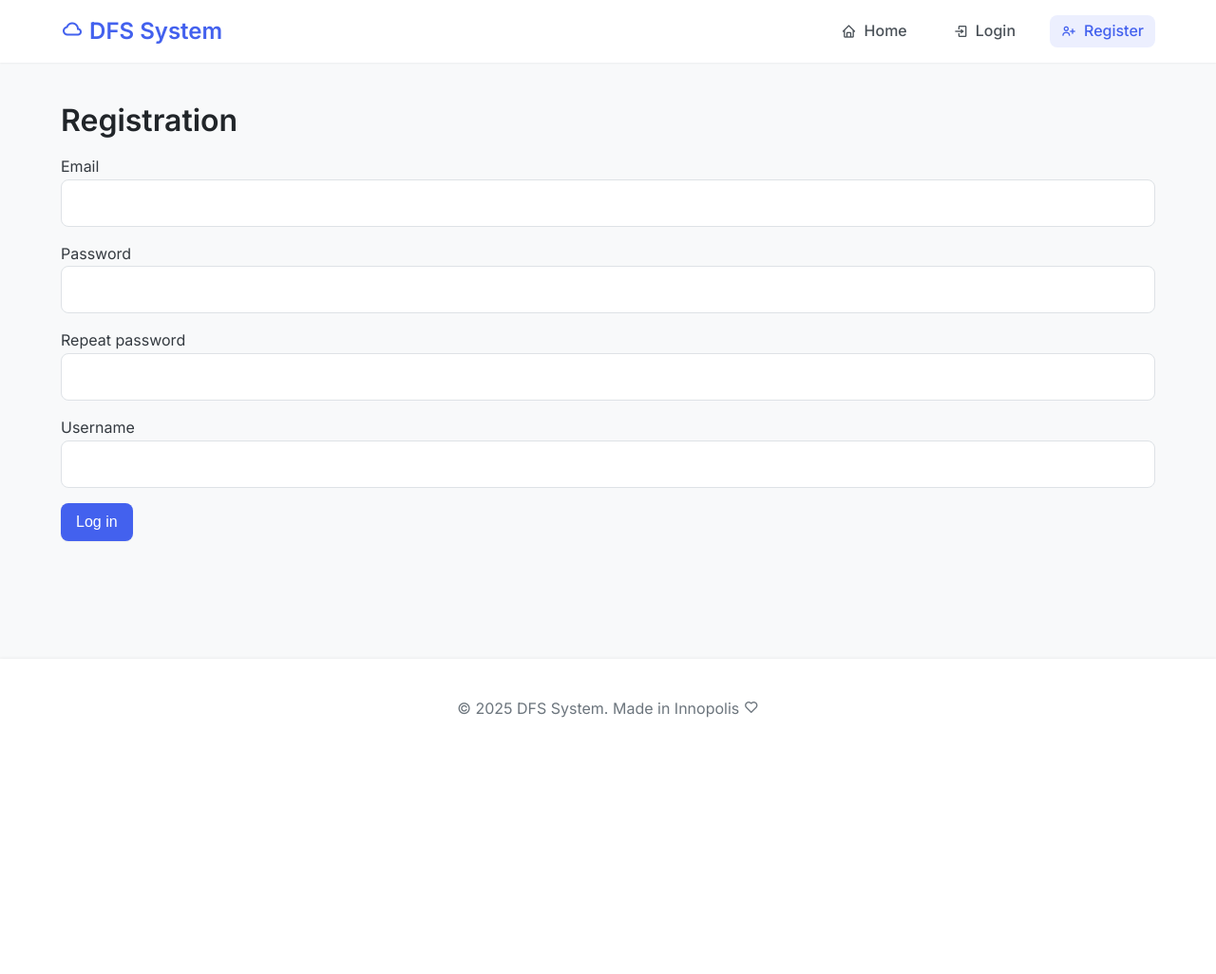
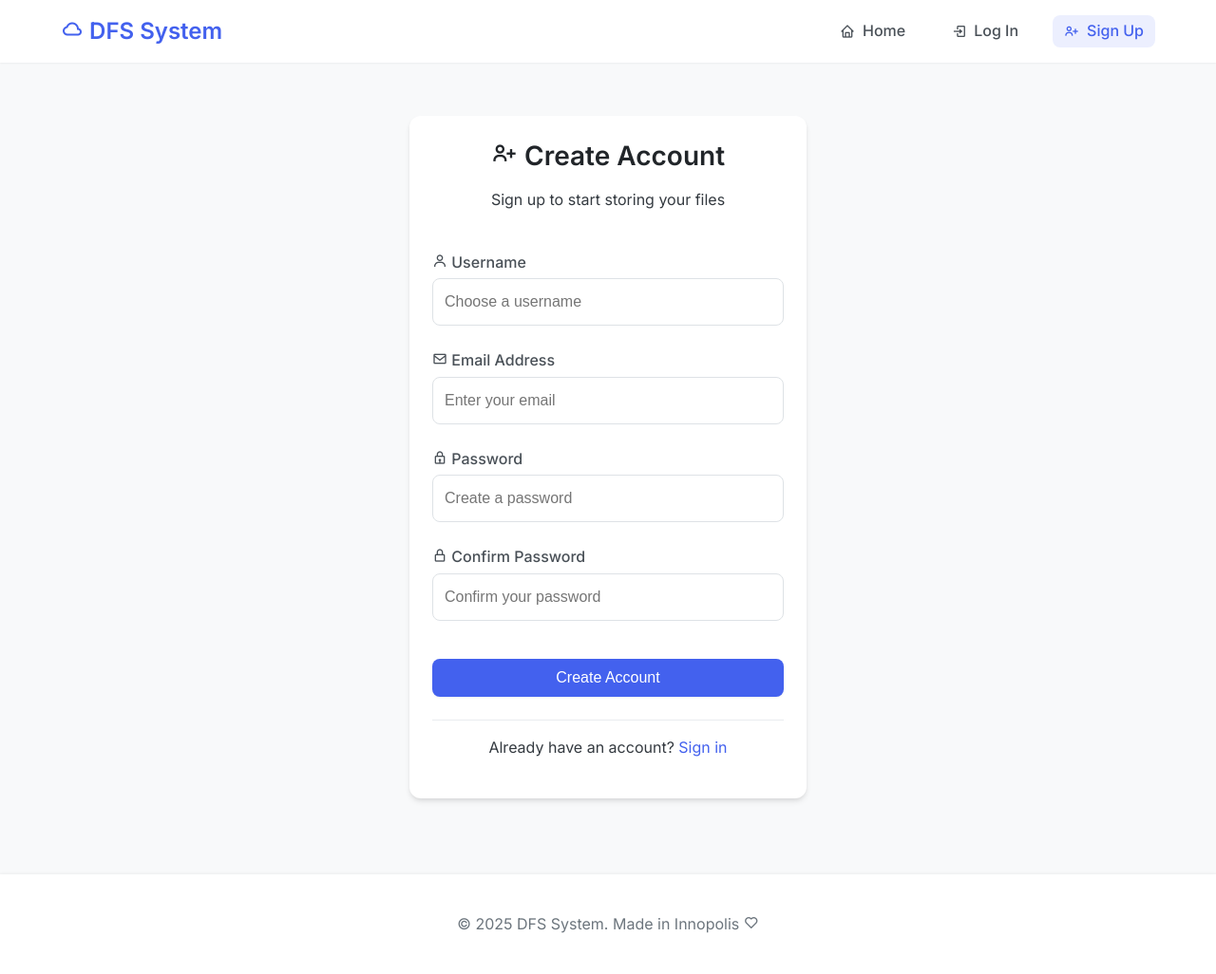
Before and after one commit to harutoyume/dfs_web_server, a Flask app: page /register in a window 1280 px wide. Shown: the whole page at 95% size. Before the commit the page ends 756 px from the top, so only its background shows below. Run offline with Flask 3, Linux system fonts and the light colour scheme.

Commit message:
Improve login and register layout, update content

```diff
--- a/app/static/css/style.css
+++ b/app/static/css/style.css
@@ -185,6 +185,11 @@ nav {
 .nav-links li a.active {
   color: var(--primary);
   background-color: rgba(67, 97, 238, 0.1);
+}
+
+.nav-links li a.nav-link-danger:hover {
+    color: var(--danger);
+    background-color: rgba(239, 71, 111, 0.1);
 }
 
 /* Buttons */
@@ -490,9 +495,9 @@ nav {
   margin-bottom: var(--space-md);
 }
 
-/* Login/Register pages */
+/* Log In/Sign Up pages */
 .auth-page {
-    max-width: 500px;
+    max-width: 450px;
     margin: 0 auto;
 }
 
@@ -536,6 +541,7 @@ footer p {
   display: inline;
 }
 
+.features {
     margin-top: var(--space-xl);
     padding: var(--space-xl) 0;
 }
--- a/app/templates/base.html
+++ b/app/templates/base.html
@@ -32,15 +32,15 @@
                     <li><a href="{{ url_for('upload') }}" {% if request.path == url_for('upload') %}class="active"{% endif %}>
                         <i class='bx bx-upload'></i> Upload
                     </a></li>
-                    <li><a href="{{ url_for('logout')}}">
+                    <li><a href="{{ url_for('logout')}}" class="nav-link-danger">
                         <i class='bx bx-log-out'></i> Log Out
                     </a></li>
                     {% else %}
                     <li><a href="{{ url_for('login')}}" {% if request.path == url_for('login') %}class="active"{% endif %}>
-                        <i class='bx bx-log-in'></i> Login
+                        <i class='bx bx-log-in'></i> Log In
                     </a></li>
                     <li><a href="{{ url_for('register')}}" {% if request.path == url_for('register') %}class="active"{% endif %}>
-                        <i class='bx bx-user-plus'></i> Register
+                        <i class='bx bx-user-plus'></i> Sign Up
                     </a></li>
                     {% endif %}
                 </ul>
--- a/app/templates/index.html
+++ b/app/templates/index.html
@@ -15,10 +15,10 @@
             </a>
         {% else %}
             <a href="{{ url_for('register') }}" class="btn btn-primary btn-lg">
-                <i class='bx bx-user-plus'></i> Register Now
+                <i class='bx bx-user-plus'></i> Sign Up
             </a>
             <a href="{{ url_for('login') }}" class="btn btn-secondary btn-lg">
-                <i class='bx bx-log-in'></i> Login
+                <i class='bx bx-log-in'></i> Log In
             </a>
         {% endif %}
     </div>
--- a/app/templates/register.html
+++ b/app/templates/register.html
@@ -1,48 +1,99 @@
 {% extends "base.html" %}
 
-{% block title %}Register Page - Distributed File System{% endblock %}
+{% block title %}Sign Up - Distributed File Storage{% endblock %}
 
 {% block content %}
-<h1>Registration</h1>
+<div class="auth-page">
+    <div class="card">
+        <div class="auth-title">
+            <h2><i class='bx bx-user-plus'></i> Create Account</h2>
+            <p class="text-center mb-3">Sign up to start storing your files</p>
+        </div>
+
+        {% if message %}
+            <div class="alert alert-danger mb-3">
+                <i class='bx bx-error-circle'></i> {{ message }}
+            </div>
+        {% endif %}
+
         <form action="" method="post">
             {{ form.hidden_tag() }}
-    <p>
-        {{ form.email.label }}<br>
-        {{ form.email(class="form-control", type="email") }}<br>
+
+            <div class="form-group">
+                <label class="form-label" for="{{ form.name.id }}">
+                    <i class='bx bx-user'></i> Username
+                </label>
+                {{ form.name(class="form-control", placeholder="Choose a username") }}
+                {% for error in form.name.errors %}
+                    <div class="alert alert-danger mt-1">
+                        {{ error }}
+                    </div>
+                {% endfor %}
+            </div>
+
+            <div class="form-group">
+                <label class="form-label" for="{{ form.email.id }}">
+                    <i class='bx bx-envelope'></i> Email Address
+                </label>
+                {{ form.email(class="form-control", type="email", placeholder="Enter your email") }}
                 {% for error in form.email.errors %}
-            <p class="alert alert-danger" role="alert">
+                    <div class="alert alert-danger mt-1">
                         {{ error }}
-            </p>
+                    </div>
                 {% endfor %}
-    </p>
-    <p>
-        {{ form.password.label }}<br>
-        {{ form.password(class="form-control", type="password",) }}<br>
+            </div>
+
+            <div class="form-group">
+                <label class="form-label" for="{{ form.password.id }}">
+                    <i class='bx bx-lock'></i> Password
+                </label>
+                {{ form.password(class="form-control", type="password", placeholder="Create a password") }}
                 {% for error in form.password.errors %}
-            <p class="alert alert-danger" role="alert">
+                    <div class="alert alert-danger mt-1">
                         {{ error }}
-            </p>
+                    </div>
                 {% endfor %}
-    </p>
-    <p>
-        {{ form.password_again.label }}<br>
-        {{ form.password_again(class="form-control", type="password") }}<br>
+            </div>
+
+            <div class="form-group">
+                <label class="form-label" for="{{ form.password_again.id }}">
+                    <i class='bx bx-lock-alt'></i> Confirm Password
+                </label>
+                {{ form.password_again(class="form-control", type="password", placeholder="Confirm your password") }}
                 {% for error in form.password_again.errors %}
-            <p class="alert alert-danger" role="alert">
+                    <div class="alert alert-danger mt-1">
                         {{ error }}
-            </p>
+                    </div>
                 {% endfor %}
-    </p>
-    <p>
-        {{ form.name.label }}<br>
-        {{ form.name(class="form-control") }}<br>
-        {% for error in form.name.errors %}
-            <p class="alert alert-danger" role="alert">
-                {{ error }}
-            </p>
-        {% endfor %}
-    </p>
-    <p>{{ form.submit(type="submit", class="btn btn-primary") }}</p>
-    {{message}}
+            </div>
+
+            <div class="form-actions">
+                {{ form.submit(class="btn btn-primary w-100", value="Create Account") }}
+            </div>
         </form>
+
+        <div class="auth-footer mt-3 text-center">
+            <p>Already have an account? <a href="{{ url_for('login') }}">Sign in</a></p>
+        </div>
+    </div>
+</div>
 {% endblock %}
+
+{% block extra_head %}
+<style>
+    .auth-page {
+        max-width: 450px;
+        margin: 0 auto;
+        padding: var(--space-md);
+    }
+
+    .w-100 {
+        width: 100%;
+    }
+
+    .auth-footer {
+        padding-top: var(--space-md);
+        border-top: 1px solid var(--gray-200);
+    }
+</style>
+{% endblock %}
```
Also changed, not shown: app/templates/login.html (+64 -15 lines). Lines whose indentation alone changed are shown as unchanged.
